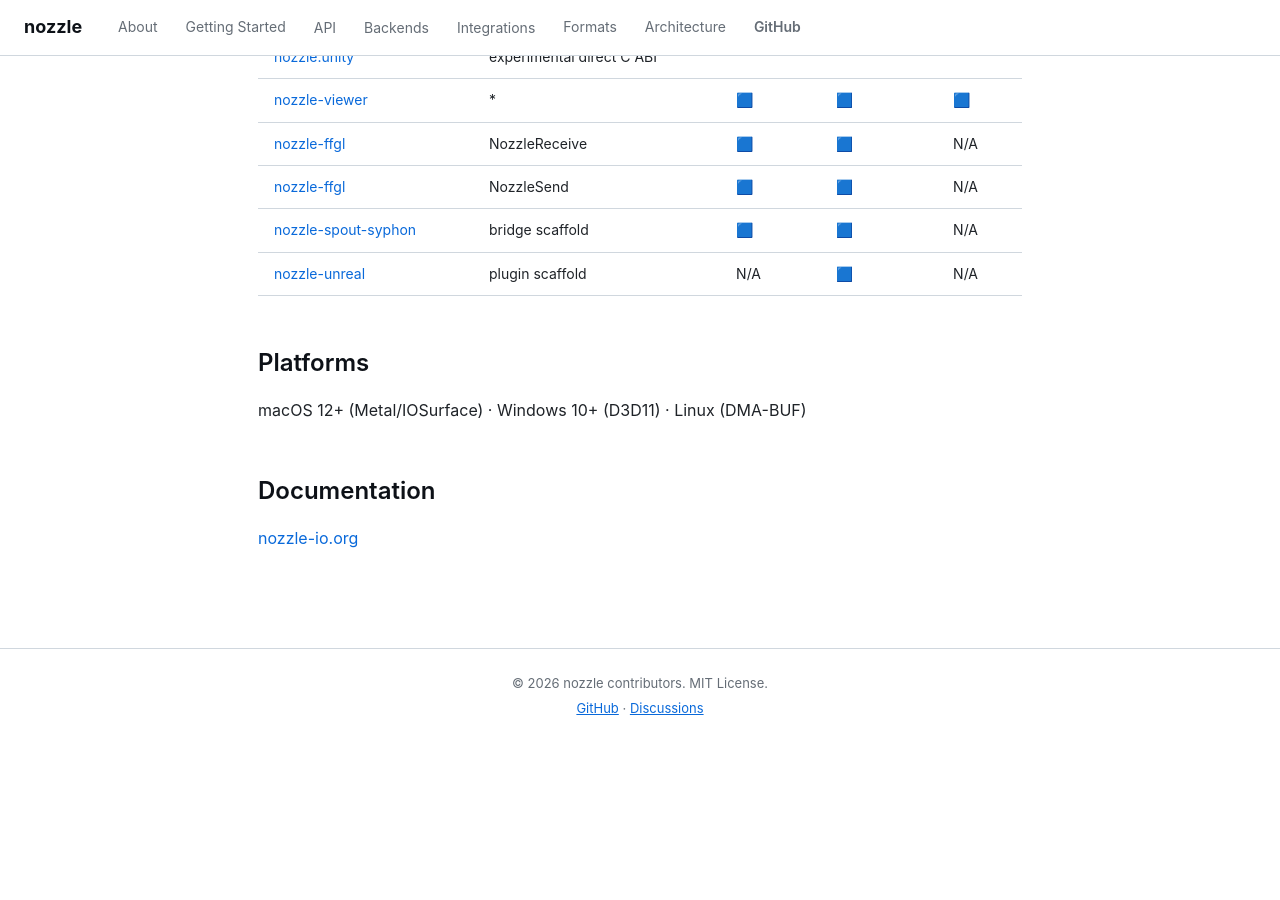
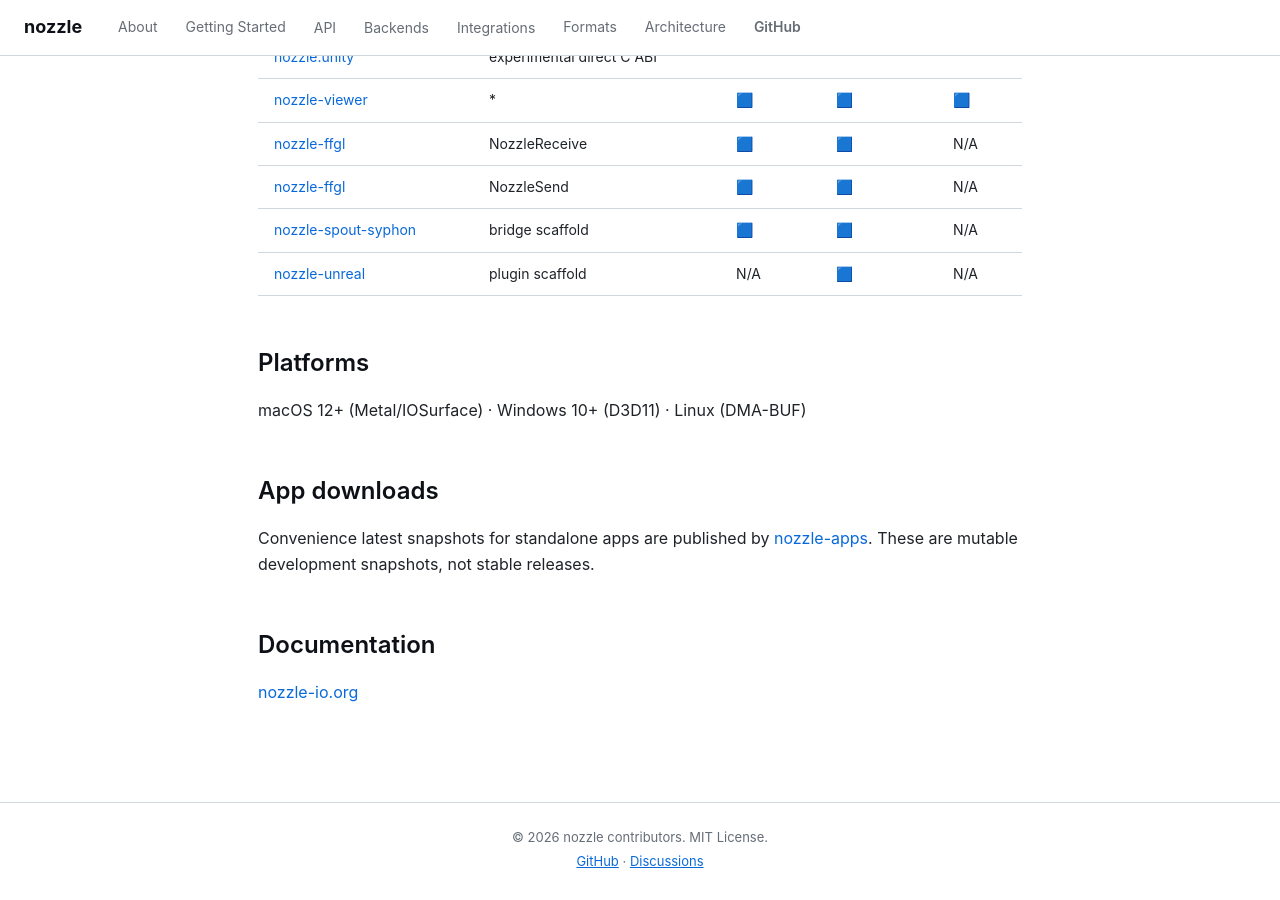
Before and after one commit to nozzle-io/.github, a Jekyll site: the page built from profile/README.md, in a window 1280 px wide and 900 px high, scrolled down 1641 px. Built offline with Jekyll 4.4.1, drawn with Linux system fonts in a browser that asks for light colours; our own code applies the rules of GitHub Pages for plain Markdown files; before the commit the page ends 2388 px from its top, so only the background shows below that.

Commit message:
Link aggregate app downloads
Add nozzle-apps latest release links to the organization site and profile README so standalone aggregate downloads are discoverable from the public entry points.

```diff
--- a/profile/README.md
+++ b/profile/README.md
@@ -48,6 +48,10 @@ If you encounter problems, please do not become angry; instead, contributions in
 
 macOS 12+ (Metal/IOSurface) · Windows 10+ (D3D11) · Linux (DMA-BUF)
 
+## App downloads
+
+Convenience latest snapshots for standalone apps are published by [nozzle-apps](https://github.com/nozzle-io/nozzle-apps/releases/tag/latest). These are mutable development snapshots, not stable releases.
+
 ## Documentation
 
 [nozzle-io.org](https://nozzle-io.org)
```
Also changed, not shown: index.md (+1 -0 lines).
